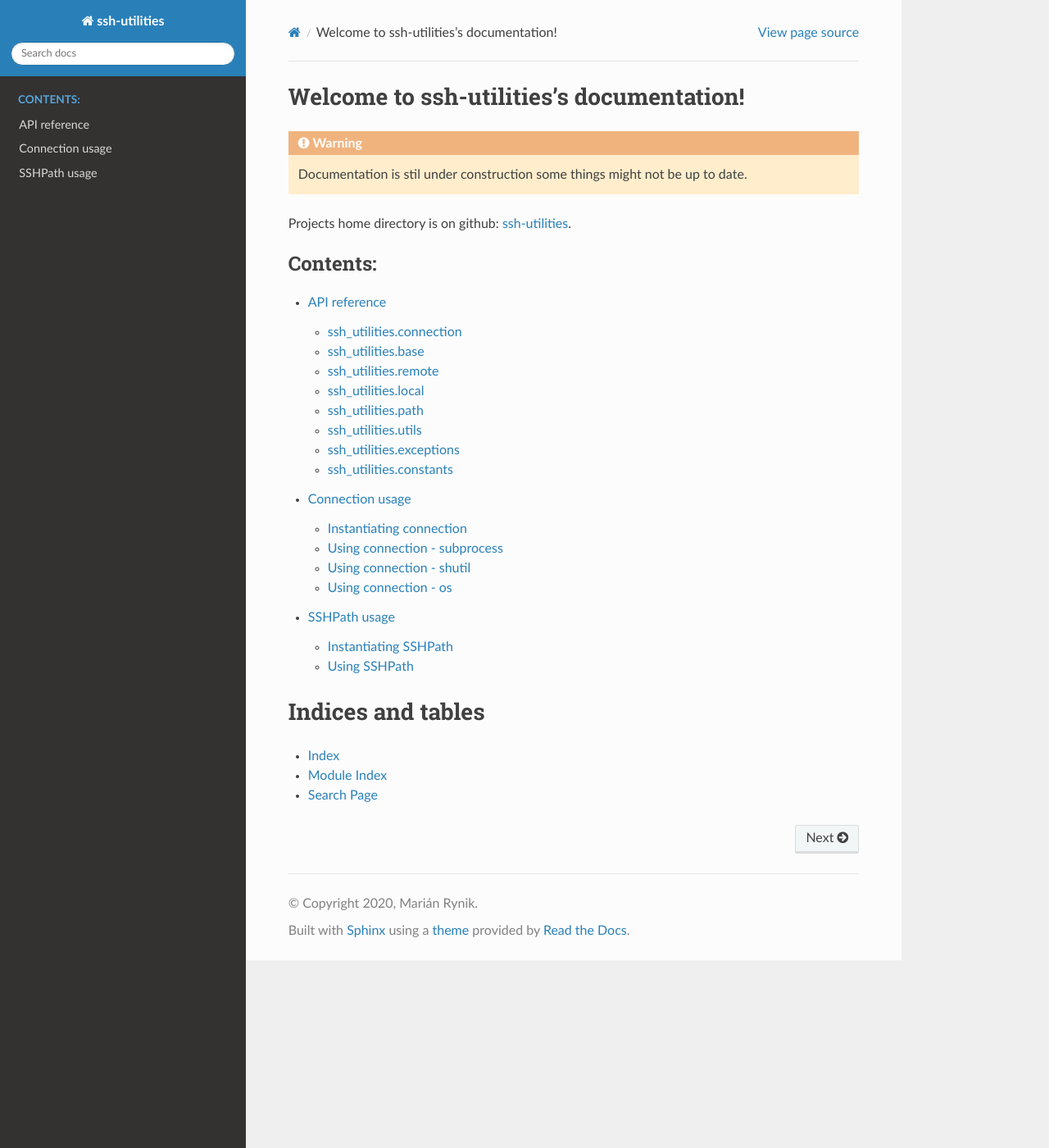
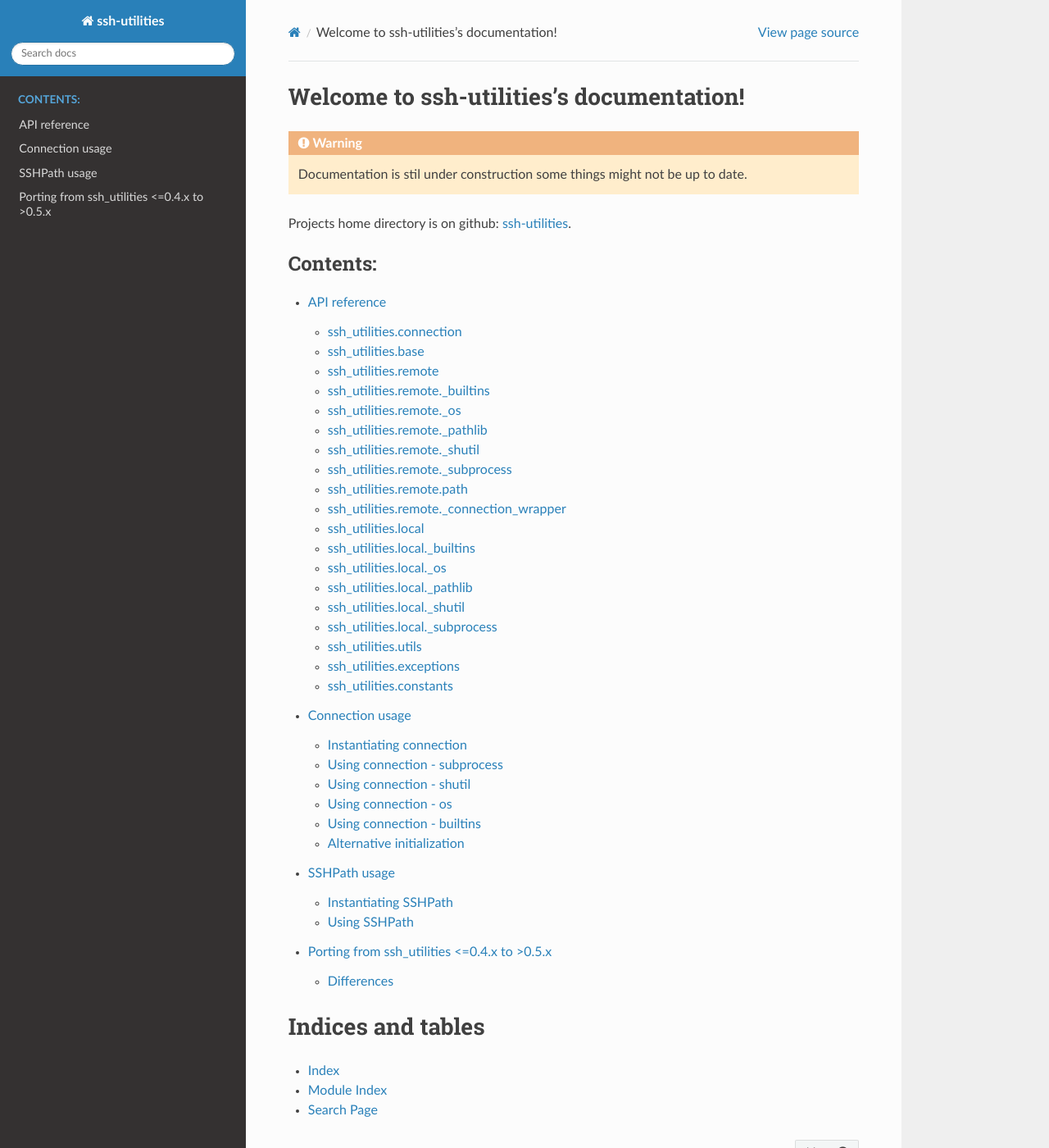
Before and after one commit to marian-code/ssh-utilities, a Sphinx documentation site: the page built from docs/source/index.rst, in a window 1280 px wide and 1400 px high. Shown: the whole window at 82% size. Built offline with Sphinx 7.4.7 and the Read the Docs theme 2.0.0, drawn with Linux system fonts in a browser that asks for light colours.

Commit message:
introduced new wrapper, updated docs, finished rewrite

```diff
--- a/docs/source/api.rst
+++ b/docs/source/api.rst
@@ -34,31 +33,85 @@
    :members:
 
 ssh_utilities.remote
--------------------------
+--------------------
 .. automodule:: ssh_utilities.remote
    :members:
 
+ssh_utilities.remote._builtins
+------------------------------
+.. automodule:: ssh_utilities.remote._builtins
+   :members:
+
+ssh_utilities.remote._os
+------------------------
+.. automodule:: ssh_utilities.remote._os
+   :members:
+
+ssh_utilities.remote._pathlib
+-----------------------------
+.. automodule:: ssh_utilities.remote._pathlib
+   :members:
+
+ssh_utilities.remote._shutil
+----------------------------
+.. automodule:: ssh_utilities.remote._shutil
+   :members:
+
+ssh_utilities.remote._subprocess
+--------------------------------
+.. automodule:: ssh_utilities.remote._subprocess
+   :members:
+
+ssh_utilities.remote.path
+-------------------------
+.. automodule:: ssh_utilities.remote.path
+   :members:
+
+ssh_utilities.remote._connection_wrapper
+----------------------------------------
+.. automodule:: ssh_utilities.remote._connection_wrapper
+   :members:
+
 ssh_utilities.local
----------------------
+-------------------
 .. automodule:: ssh_utilities.local
    :members:
 
-ssh_utilities.path
-----------------------
-.. automodule:: ssh_utilities.path
+ssh_utilities.local._builtins
+-----------------------------
+.. automodule:: ssh_utilities.local._builtins
    :members:
 
+ssh_utilities.local._os
+-----------------------
+.. automodule:: ssh_utilities.local._os
+   :members:
+
+ssh_utilities.local._pathlib
+----------------------------
+.. automodule:: ssh_utilities.local._pathlib
+   :members:
+
+ssh_utilities.local._shutil
+---------------------------
+.. automodule:: ssh_utilities.local._shutil
+   :members:
+
+ssh_utilities.local._subprocess
+-------------------------------
+.. automodule:: ssh_utilities.local._subprocess
+
 ssh_utilities.utils
----------------------------
+-------------------
 .. automodule:: ssh_utilities.utils
    :members:
 
 ssh_utilities.exceptions
----------------------------
+------------------------
 .. automodule:: ssh_utilities.exceptions
    :members:
 
 ssh_utilities.constants
----------------------------
+-----------------------
 .. automodule:: ssh_utilities.constants
    :members:
--- a/docs/source/index.rst
+++ b/docs/source/index.rst
@@ -20,6 +20,7 @@
    api
    usage_conn
    usage_path
+   migration
 
 Indices and tables
 ==================
--- /dev/null
+++ b/docs/source/migration.rst
@@ -0,0 +1,45 @@
+Porting from ssh_utilities <=0.4.x to >0.5.x
+============================================
+
+Differences
+-----------
+
+The main difference between versions lower than 0.4.x and those higher than
+0.5.x is that in the newr version all the most methods where moved a level deeper
+into inner classes. This decision was motivated by API of the
+``SSHConnection`` and ``LocalConnection`` getting to cluttered by many
+unrelated methods. Now most methods are neately organized in inner classes
+each corresponding to one python module it tries to substitute. The inner classes
+are following:
+
+    * ``SSHConnection.builtins``
+    * ``SSHConnection.os``
+    * ``SSHConnection.pathlib``
+    * ``SSHConnection.subprocess``
+    * ``SSHConnection.shutil``
+
+So the only difference when calling the connection methods is this.
+
+In version <=0.4.x one could do e.g.:
+
+.. code-block:: python
+
+    >>> from ssh_utilities import Connection
+    >>> with Connection(<server_name>) as conn:
+    >>>     conn.isfile(<somefile>)
+    >>>     conn.run(...)
+    >>>     conn.Path(...)
+
+In version >0.5.x the same is archieved by:
+
+.. code-block:: python
+
+    >>> from ssh_utilities import Connection
+    >>> with Connection(<server_name>) as conn:
+    >>>     conn.os.isfile(<somefile>)
+    >>>     conn.subprocess.run(...)
+    >>>     conn.pathlib.Path(...)
+
+This naturally separates methods that belong together and makes the API more
+easy to understand. You will find the respective methods in inner class with same
+name as the python module it originates from.
--- a/docs/source/usage_conn.rst
+++ b/docs/source/usage_conn.rst
@@ -82,8 +82,8 @@
 .. code-block:: python
 
     >>> try:
-    >>>     ls = c.run(["ls", "-l"], suppress_out=False, quiet=False,
-    >>>             capture_output=True, check=True, cwd=Path("/home/rynik"))
+    >>>     ls = c.subprocess.run(["ls", "-l"], suppress_out=False, quiet=False,
+    >>>                           capture_output=True, check=True, cwd=Path("/home/rynik"))
     >>> except CalledProcessError as e:
     >>>     print(e)
     >>> else:
@@ -135,8 +135,8 @@
 
 .. code-block:: python
 
-    >>> c.download_tree(Path("/home/ssh_user/test"), "/home/current_user", include="*.txt",
-    >>>                     remove_after=False)
+    >>> c.shutil.download_tree(Path("/home/ssh_user/test"), "/home/current_user",
+    >>>                        include="*.txt", remove_after=False)
 
 output:
 
@@ -162,6 +162,11 @@
     - ``send_files`` - send files specified by list of strings between local and
       remote directory in any direction
     - ``rmtree`` - works exactly same as ``shutil.rmtree``
+    - ``copyfile`` - works exactly same as ``shutil.copyfile``
+    - ``copy`` - works exactly same as ``shutil.copy`` except it cannot preserve
+      file permisions
+    - ``copy2`` - works exactly same as ``shutil.copy2`` except it cannot
+      preserve file metadata
 
 Using connection - os
 ---------------------
@@ -170,20 +175,54 @@
 
 .. code-block:: python
 
-    >>> c.isfile("/home/ssh_user/.bashrc")
+    >>> c.os.isfile("/home/ssh_user/.bashrc")
     >>> True
     >>>
-    >>> c.osname()
+    >>> c.os.name()
     >>> "posix"
     >>>
-    >>> c.listdir(Path("/home/ssh_user"))
+    >>> c.os.listdir(Path("/home/ssh_user"))
     >>> ["file1", "file2", ...]
-    >>> with open(<filename>, "r", encoding="utf-8") as f:
+
+There are a few more methods which should cover basic usage, their names are
+quite self explanatory. For more advances path and files manipulation use
+``SSHPath`` class.
+
+Using connection - builtins
+---------------------------
+
+This part describes how to use methods in ``ssh-utilities`` substituting python
+builtins, namely ``open`` function
+
+.. code-block:: python
+
+    >>> with c.builtins.open(<filename>, "r", encoding="utf-8") as f:
     >>>     data = f.read()
     >>>
     >>> data
     >>> "... file constents ..."
 
-There are a few more methods which should cover basic usage, their names are
-quite self explanatory. For more advances path and files manipulation use
-``SSHPath`` class.
+Alternative initialization
+--------------------------
+
+The new API permits usage of individual sub-modules which can be handy at times
+as a drop-in replacement for python module. We will demonstrate this on ``os``
+submodule:
+
+.. code-block:: python
+
+    >>> # all sub-modules are named same as python modules they replace, except
+    >>> # for the capital startinf letter
+    >>> from ssh_utilities import Os, Connection
+    >>>
+    >>> c = Connection.get("some-host")
+    >>>
+    >>> # now define remote version of os module, it must be tied to a
+    >>> # connection object
+    >>> os = Os(c)
+    >>>
+    >>> # now use it!
+    >>> os.isfile(<somefile>)
+    >>> os.stat(<somefile>)
+    >>> os.isdir(<somefile>)
+    >>> ...
--- a/docs/source/usage_path.rst
+++ b/docs/source/usage_path.rst
@@ -13,7 +13,7 @@
 
     >>> from ssh_utilities import Connection
     >>> with Connection(<server_name>) as conn:
-    >>>     sshpath = conn.Path(<some_path>)
+    >>>     sshpath = conn.pathlib.Path(<some_path>)
 
 Or the seccond option is to pass the SSHPath constructor an instace of created
 connection
--- a/ssh_utilities/__init__.py
+++ b/ssh_utilities/__init__.py
@@ -9,6 +9,11 @@
 Which should be enough for almost any file operations and some moderately
 complex process running.
 """
+
+from warnings import warn
+
+warn("The old API is deprecated, please refer to the docs for changes: "
+     "https://ssh-utilities.readthedocs.io/en/latest/", DeprecationWarning)
 
 import logging
 
```
Also changed, not shown: other parts of docs/source/api.rst (+4 -5 lines), README.rst (+20 -2 lines), 11 other files.
